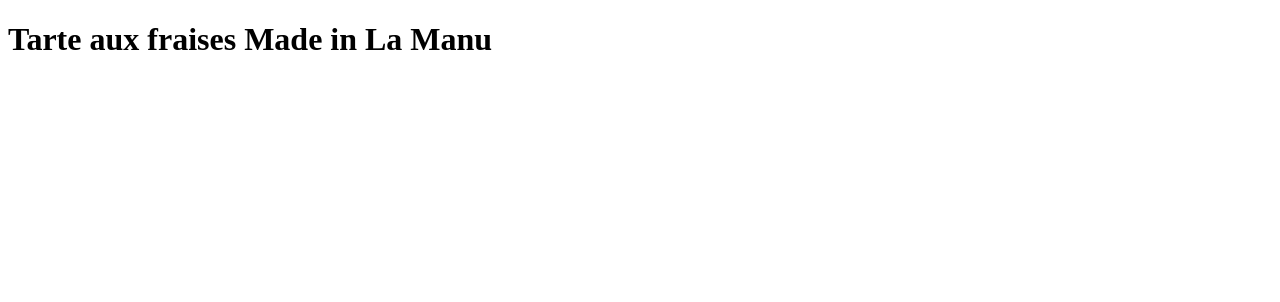
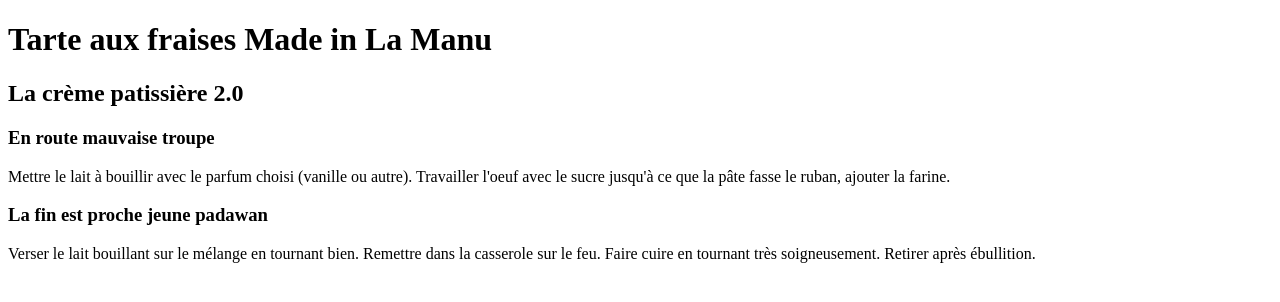
Before and after one commit to LHP7Guillaume/tpLaManu, a plain HTML site: page index.html in a window 1280 px wide. Drawn offline with Linux system fonts and the light colour scheme.

Commit message:
code de la creme patissière

```diff
--- a/index.html
+++ b/index.html
@@ -6,5 +6,12 @@
     </head>
     <body>
         <h1>Tarte aux fraises Made in La Manu</h1>
+                <h2>La crème patissière 2.0</h2>
+                    <h3>En route mauvaise troupe</h3>
+                        <p> Mettre le lait à bouillir avec le parfum choisi (vanille ou autre).
+                            Travailler l'oeuf avec le sucre jusqu'à ce que la pâte fasse le ruban, ajouter la farine.</p>
+                    <H3>La fin est proche jeune padawan</H3>
+                        <p>Verser le lait bouillant sur le mélange en tournant bien.
+                            Remettre dans la casserole sur le feu. Faire cuire en tournant très soigneusement. Retirer après ébullition.</p>
     </body>
 </html>
```
